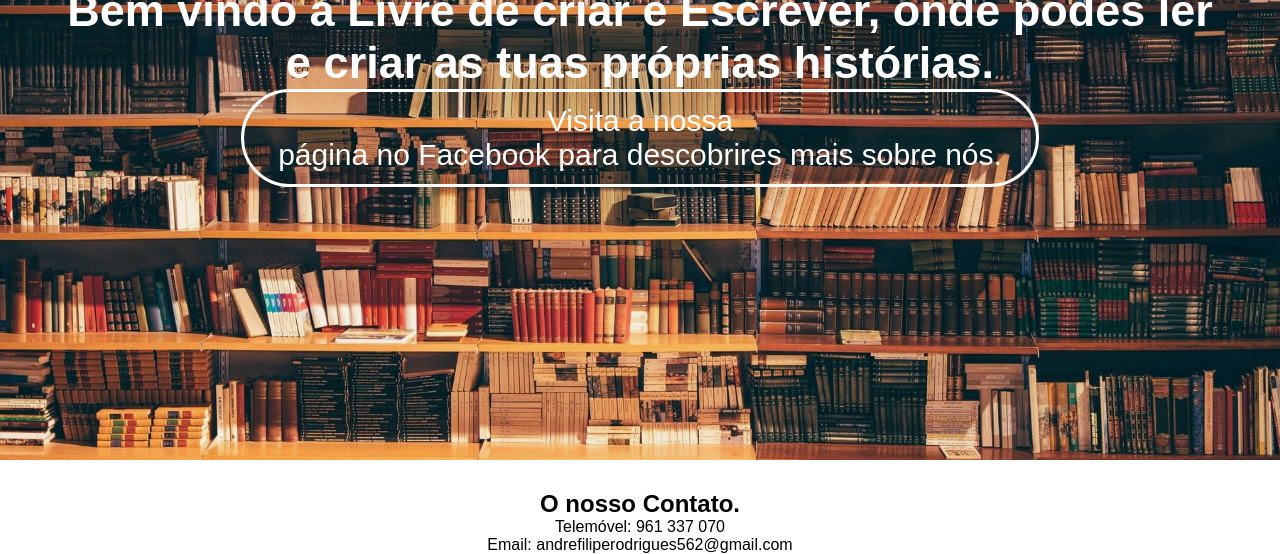
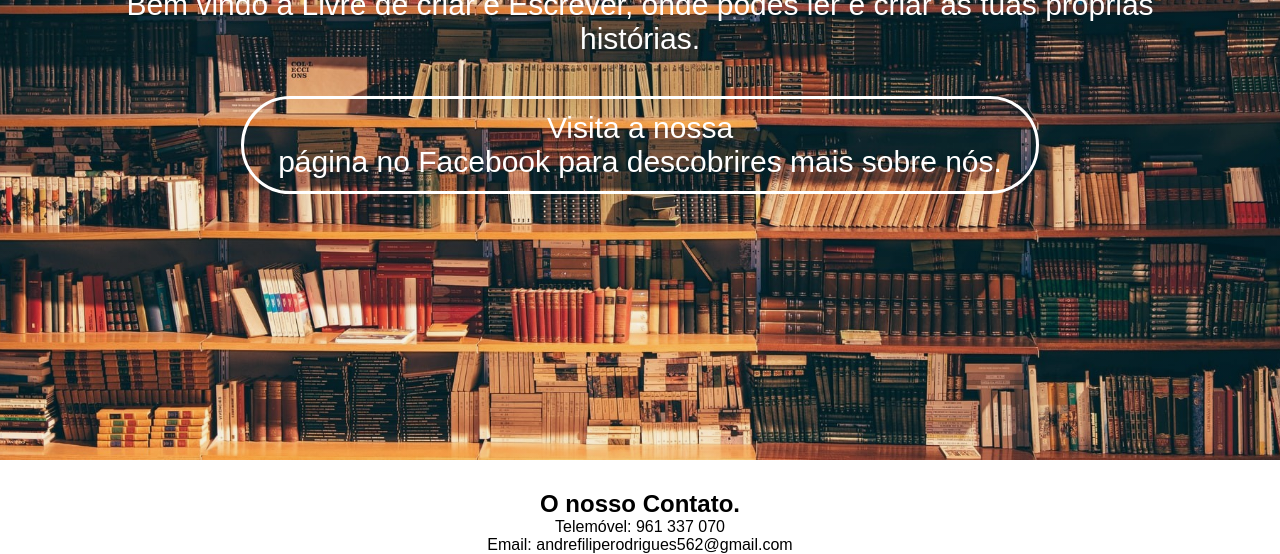
Before and after one commit to Andre1156/Projeto-Final_WDCM, a plain HTML site: page Livre de Criar e Escrever.html in a window 1280 px wide. Shown: the part 340-894 px from the top of the page. Drawn offline with Linux system fonts and the light colour scheme; a web font is replaced by a local one.

Commit message:
Update Livre de Criar e Escrever.html

```diff
--- a/Livre de Criar e Escrever.html
+++ b/Livre de Criar e Escrever.html
@@ -40,7 +40,7 @@ height="0" width="0" style="display:none;visibility:hidden"></iframe></noscript>
 
     <div class='text-box'>
             <h1>Livre de Criar e Escrever</h1>
-            <h1>Bem vindo à Livre de criar e Escrever, onde podes ler e criar as tuas próprias histórias.</h1>
+            <p>Bem vindo à Livre de criar e Escrever, onde podes ler e criar as tuas próprias histórias.</p>
             <a href="https://www.facebook.com/livredecriarescrever" class="hero-btn"> Visita a nossa <br> página no Facebook para descobrires mais sobre nós.</a>
 
 
```
